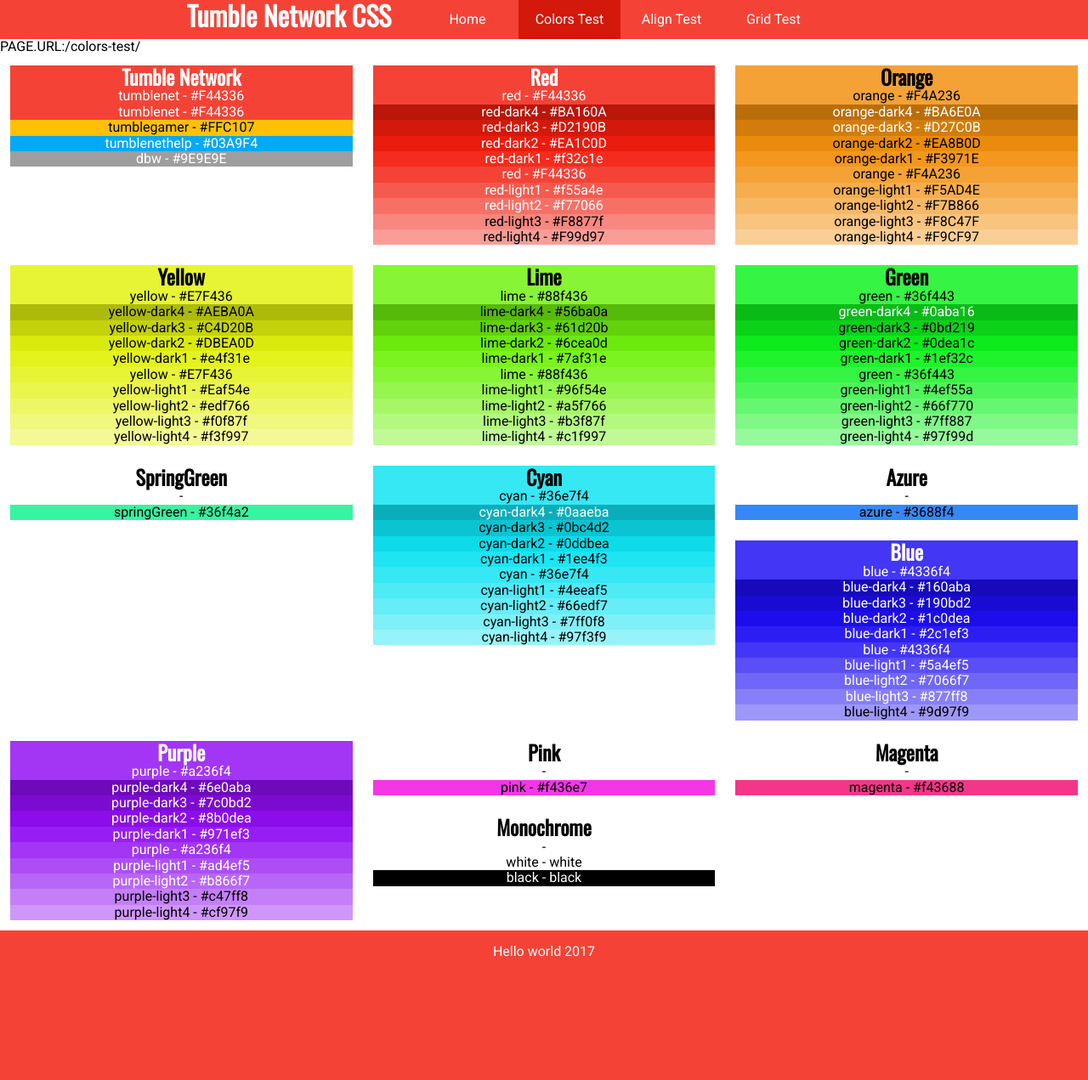
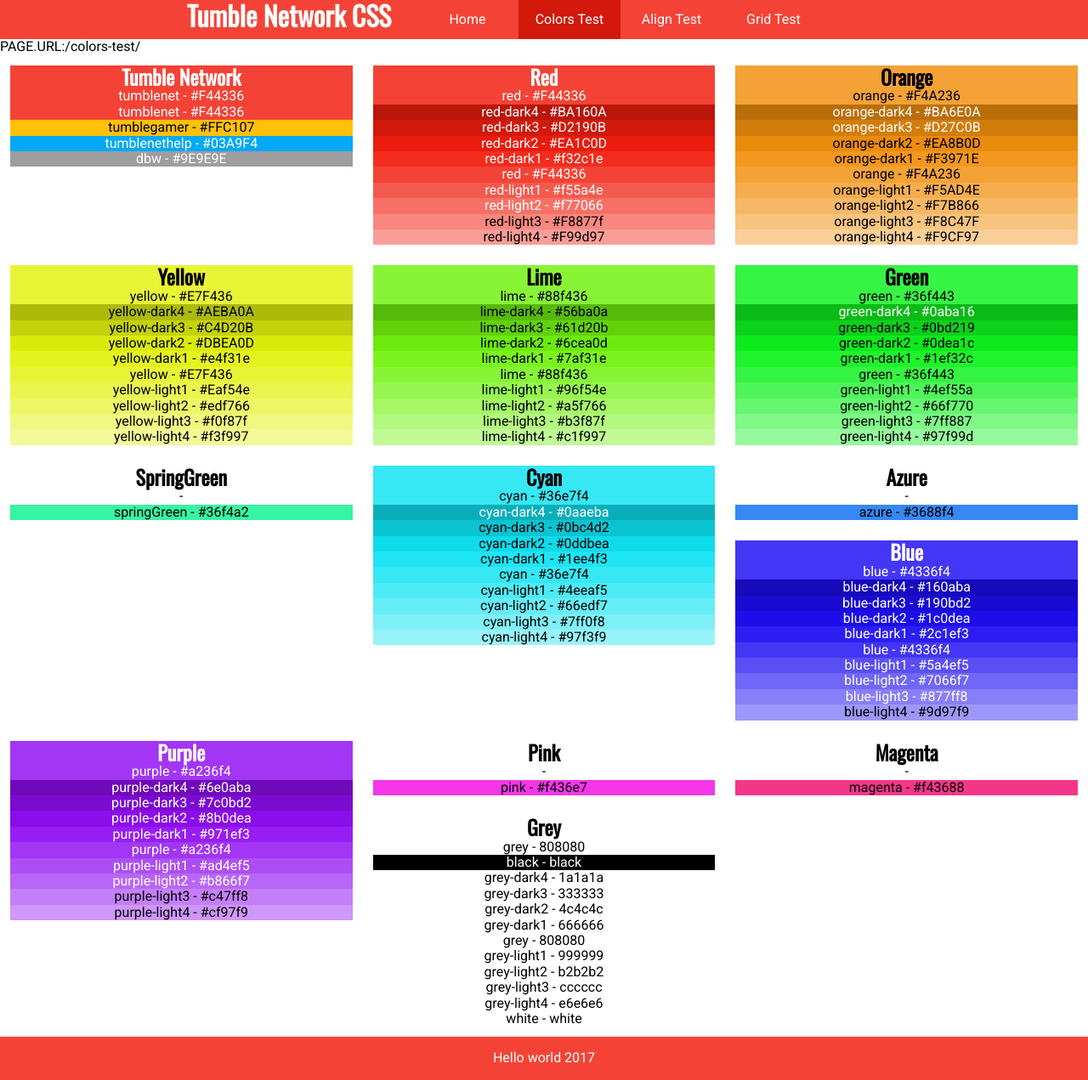
Before and after one commit to tumblenet/tumblenet-css, a Jekyll site: the page built from colors-test.html, in a window 1280 px wide. Shown: the whole page at 85% size. Built offline with Jekyll 4.4.1, drawn with Linux system fonts in a browser that asks for light colours; before the commit the page ends 1146 px from its top, so only the background shows below that.

Commit message:
Update from Forestry.io - _data/css.yml

```diff
--- a/_data/css.yml
+++ b/_data/css.yml
@@ -1,247 +1,270 @@
+---
 max:
- height: 100
- width: 100
- z: 100
- col: 12
-
+  height: 100
+  width: 100
+  z: 100
+  col: 12
 colors:
- - name: "Tumble Network"
-   main: 0
-   colors:
-   - name: "tumblenet"
-     value: "#F44336"
-     dark: yes
-   - name: "tumblegamer"
-     value: "#FFC107"
-   - name: "tumblenethelp"
-     value: "#03A9F4"
-     dark: yes
-   - name: "dbw"
-     value: "#9E9E9E"
-     dark: yes
-
-#taken from http://www.htmlhexcolor.com/f44336
- - name: "Red"
-   main: 4
-   colors:
-   - name: "red-dark4"
-     value: "#BA160A"
-     dark: yes
-   - name: "red-dark3"
-     value: "#D2190B"
-     dark: yes
-   - name: "red-dark2"
-     value: "#EA1C0D"
-     dark: yes
-   - name: "red-dark1"
-     value: "#f32c1e"
-     dark: yes
-   - name: "red"
-     value: "#F44336"
-     dark: yes
-   - name: "red-light1"
-     value: "#f55a4e"
-     dark: yes
-   - name: "red-light2"
-     value: "#f77066"
-     dark: yes
-   - name: "red-light3"
-     value: "#F8877f"
-   - name: "red-light4"
-     value: "#F99d97"
- - name: "Orange"
-   main: 4
-   colors:
-   - name: "orange-dark4"
-     value: "#BA6E0A"
-     dark: yes
-   - name: "orange-dark3"
-     value: "#D27C0B"
-     dark: yes
-   - name: "orange-dark2"
-     value: "#EA8B0D"
-   - name: "orange-dark1"
-     value: "#F3971E"
-   - name: "orange"
-     value: "#F4A236"
-   - name: "orange-light1"
-     value: "#F5AD4E"
-   - name: "orange-light2"
-     value: "#F7B866"
-   - name: "orange-light3"
-     value: "#F8C47F"
-   - name: "orange-light4"
-     value: "#F9CF97"
- - name: "Yellow"
-   main: 4
-   colors:
-   - name: "yellow-dark4"
-     value: "#AEBA0A"
-   - name: "yellow-dark3"
-     value: "#C4D20B"
-   - name: "yellow-dark2"
-     value: "#DBEA0D"
-   - name: "yellow-dark1"
-     value: "#e4f31e"
-   - name: "yellow"
-     value: "#E7F436"
-   - name: "yellow-light1"
-     value: "#Eaf54e"
-   - name: "yellow-light2"
-     value: "#edf766"
-   - name: "yellow-light3"
-     value: "#f0f87f"
-   - name: "yellow-light4"
-     value: "#f3f997"
- - name: "Lime"
-   main: 4
-   colors:
-   - name: "lime-dark4"
-     value: "#56ba0a"
-   - name: "lime-dark3"
-     value: "#61d20b"
-   - name: "lime-dark2"
-     value: "#6cea0d"
-   - name: "lime-dark1"
-     value: "#7af31e"
-   - name: "lime"
-     value: "#88f436"
-   - name: "lime-light1"
-     value: "#96f54e"
-   - name: "lime-light2"
-     value: "#a5f766"
-   - name: "lime-light3"
-     value: "#b3f87f"
-   - name: "lime-light4"
-     value: "#c1f997"
- - name: "Green"
-   main: 4
-   colors:
-   - name: "green-dark4"
-     value: "#0aba16"
-     dark: yes
-   - name: "green-dark3"
-     value: "#0bd219"
-   - name: "green-dark2"
-     value: "#0dea1c"
-   - name: "green-dark1"
-     value: "#1ef32c"
-   - name: "green"
-     value: "#36f443"
-   - name: "green-light1"
-     value: "#4ef55a"
-   - name: "green-light2"
-     value: "#66f770"
-   - name: "green-light3"
-     value: "#7ff887"
-   - name: "green-light4"
-     value: "#97f99d"
- - name: "SpringGreen"
-   main: 4
-   colors:
-   - name: "springGreen"
-     value: "#36f4a2"
- - name: "Cyan"
-   main: 4
-   colors:
-   - name: "cyan-dark4"
-     value: "#0aaeba"
-     dark: yes
-   - name: "cyan-dark3"
-     value: "#0bc4d2"
-   - name: "cyan-dark2"
-     value: "#0ddbea"
-   - name: "cyan-dark1"
-     value: "#1ee4f3"
-   - name: "cyan"
-     value: "#36e7f4"
-   - name: "cyan-light1"
-     value: "#4eeaf5"
-   - name: "cyan-light2"
-     value: "#66edf7"
-   - name: "cyan-light3"
-     value: "#7ff0f8"
-   - name: "cyan-light4"
-     value: "#97f3f9"
- - name: "Azure"
-   main: 4
-   colors:
-   - name: "azure"
-     value: "#3688f4"
- - name: "Blue"
-   main: 4
-   colors:
-   - name: "blue-dark4"
-     value: "#160aba"
-     dark: yes
-   - name: "blue-dark3"
-     value: "#190bd2"
-     dark: yes
-   - name: "blue-dark2"
-     value: "#1c0dea"
-     dark: yes
-   - name: "blue-dark1"
-     value: "#2c1ef3"
-     dark: yes
-   - name: "blue"
-     value: "#4336f4"
-     dark: yes
-   - name: "blue-light1"
-     value: "#5a4ef5"
-     dark: yes
-   - name: "blue-light2"
-     value: "#7066f7"
-     dark: yes
-   - name: "blue-light3"
-     value: "#877ff8"
-     dark: yes
-   - name: "blue-light4"
-     value: "#9d97f9"
- - name: "Purple"
-   main: 4
-   colors:
-   - name: "purple-dark4"
-     value: "#6e0aba"
-     dark: yes
-   - name: "purple-dark3"
-     value: "#7c0bd2"
-     dark: yes
-   - name: "purple-dark2"
-     value: "#8b0dea"
-     dark: yes
-   - name: "purple-dark1"
-     value: "#971ef3"
-     dark: yes
-   - name: "purple"
-     value: "#a236f4"
-     dark: yes
-   - name: "purple-light1"
-     value: "#ad4ef5"
-     dark: yes
-   - name: "purple-light2"
-     value: "#b866f7"
-     dark: yes
-   - name: "purple-light3"
-     value: "#c47ff8"
-   - name: "purple-light4"
-     value: "#cf97f9"
- - name: "Pink"
-   main: 4
-   colors:
-   - name: "pink"
-     value: "#f436e7"
- - name: "Magenta"
-   main: 4
-   colors:
-   - name: "magenta"
-     value: "#f43688"
-
-
-
- - name: "Monochrome"
-   colors:
-   - name: "white"
-     value: "white"
-   - name: "black"
-     value: "black"
-     dark: yes
+- name: Tumble Network
+  main: 0
+  colors:
+  - name: tumblenet
+    value: "#F44336"
+    dark: true
+  - name: tumblegamer
+    value: "#FFC107"
+  - name: tumblenethelp
+    value: "#03A9F4"
+    dark: true
+  - name: dbw
+    value: "#9E9E9E"
+    dark: true
+- name: Red
+  main: 4
+  colors:
+  - name: red-dark4
+    value: "#BA160A"
+    dark: true
+  - name: red-dark3
+    value: "#D2190B"
+    dark: true
+  - name: red-dark2
+    value: "#EA1C0D"
+    dark: true
+  - name: red-dark1
+    value: "#f32c1e"
+    dark: true
+  - name: red
+    value: "#F44336"
+    dark: true
+  - name: red-light1
+    value: "#f55a4e"
+    dark: true
+  - name: red-light2
+    value: "#f77066"
+    dark: true
+  - name: red-light3
+    value: "#F8877f"
+  - name: red-light4
+    value: "#F99d97"
+- name: Orange
+  main: 4
+  colors:
+  - name: orange-dark4
+    value: "#BA6E0A"
+    dark: true
+  - name: orange-dark3
+    value: "#D27C0B"
+    dark: true
+  - name: orange-dark2
+    value: "#EA8B0D"
+  - name: orange-dark1
+    value: "#F3971E"
+  - name: orange
+    value: "#F4A236"
+  - name: orange-light1
+    value: "#F5AD4E"
+  - name: orange-light2
+    value: "#F7B866"
+  - name: orange-light3
+    value: "#F8C47F"
+  - name: orange-light4
+    value: "#F9CF97"
+- name: Yellow
+  main: 4
+  colors:
+  - name: yellow-dark4
+    value: "#AEBA0A"
+  - name: yellow-dark3
+    value: "#C4D20B"
+  - name: yellow-dark2
+    value: "#DBEA0D"
+  - name: yellow-dark1
+    value: "#e4f31e"
+  - name: yellow
+    value: "#E7F436"
+  - name: yellow-light1
+    value: "#Eaf54e"
+  - name: yellow-light2
+    value: "#edf766"
+  - name: yellow-light3
+    value: "#f0f87f"
+  - name: yellow-light4
+    value: "#f3f997"
+- name: Lime
+  main: 4
+  colors:
+  - name: lime-dark4
+    value: "#56ba0a"
+  - name: lime-dark3
+    value: "#61d20b"
+  - name: lime-dark2
+    value: "#6cea0d"
+  - name: lime-dark1
+    value: "#7af31e"
+  - name: lime
+    value: "#88f436"
+  - name: lime-light1
+    value: "#96f54e"
+  - name: lime-light2
+    value: "#a5f766"
+  - name: lime-light3
+    value: "#b3f87f"
+  - name: lime-light4
+    value: "#c1f997"
+- name: Green
+  main: 4
+  colors:
+  - name: green-dark4
+    value: "#0aba16"
+    dark: true
+  - name: green-dark3
+    value: "#0bd219"
+  - name: green-dark2
+    value: "#0dea1c"
+  - name: green-dark1
+    value: "#1ef32c"
+  - name: green
+    value: "#36f443"
+  - name: green-light1
+    value: "#4ef55a"
+  - name: green-light2
+    value: "#66f770"
+  - name: green-light3
+    value: "#7ff887"
+  - name: green-light4
+    value: "#97f99d"
+- name: SpringGreen
+  main: 4
+  colors:
+  - name: springGreen
+    value: "#36f4a2"
+- name: Cyan
+  main: 4
+  colors:
+  - name: cyan-dark4
+    value: "#0aaeba"
+    dark: true
+  - name: cyan-dark3
+    value: "#0bc4d2"
+  - name: cyan-dark2
+    value: "#0ddbea"
+  - name: cyan-dark1
+    value: "#1ee4f3"
+  - name: cyan
+    value: "#36e7f4"
+  - name: cyan-light1
+    value: "#4eeaf5"
+  - name: cyan-light2
+    value: "#66edf7"
+  - name: cyan-light3
+    value: "#7ff0f8"
+  - name: cyan-light4
+    value: "#97f3f9"
+- name: Azure
+  main: 4
+  colors:
+  - name: azure
+    value: "#3688f4"
+- name: Blue
+  main: 4
+  colors:
+  - name: blue-dark4
+    value: "#160aba"
+    dark: true
+  - name: blue-dark3
+    value: "#190bd2"
+    dark: true
+  - name: blue-dark2
+    value: "#1c0dea"
+    dark: true
+  - name: blue-dark1
+    value: "#2c1ef3"
+    dark: true
+  - name: blue
+    value: "#4336f4"
+    dark: true
+  - name: blue-light1
+    value: "#5a4ef5"
+    dark: true
+  - name: blue-light2
+    value: "#7066f7"
+    dark: true
+  - name: blue-light3
+    value: "#877ff8"
+    dark: true
+  - name: blue-light4
+    value: "#9d97f9"
+- name: Purple
+  main: 4
+  colors:
+  - name: purple-dark4
+    value: "#6e0aba"
+    dark: true
+  - name: purple-dark3
+    value: "#7c0bd2"
+    dark: true
+  - name: purple-dark2
+    value: "#8b0dea"
+    dark: true
+  - name: purple-dark1
+    value: "#971ef3"
+    dark: true
+  - name: purple
+    value: "#a236f4"
+    dark: true
+  - name: purple-light1
+    value: "#ad4ef5"
+    dark: true
+  - name: purple-light2
+    value: "#b866f7"
+    dark: true
+  - name: purple-light3
+    value: "#c47ff8"
+  - name: purple-light4
+    value: "#cf97f9"
+- name: Pink
+  main: 4
+  colors:
+  - name: pink
+    value: "#f436e7"
+- name: Magenta
+  main: 4
+  colors:
+  - name: magenta
+    value: "#f43688"
+- name: Grey
+  colors:
+  - name: black
+    value: black
+    dark: true
+  - name: grey-dark4
+    value: 1a1a1a
+    dark: false
+  - name: grey-dark3
+    value: 333333
+    dark: false
+  - name: grey-dark2
+    value: 4c4c4c
+    dark: false
+  - name: grey-dark1
+    value: 666666
+    dark: false
+  - name: grey
+    value: 808080
+    dark: false
+  - name: grey-light1
+    value: 999999
+    dark: false
+  - name: grey-light2
+    value: b2b2b2
+    dark: false
+  - name: grey-light3
+    value: cccccc
+    dark: false
+  - name: grey-light4
+    value: e6e6e6
+    dark: false
+  - name: white
+    value: white
+  main: 5
```
Also changed, not shown: admin/index.html (added, +42 -0 lines).
